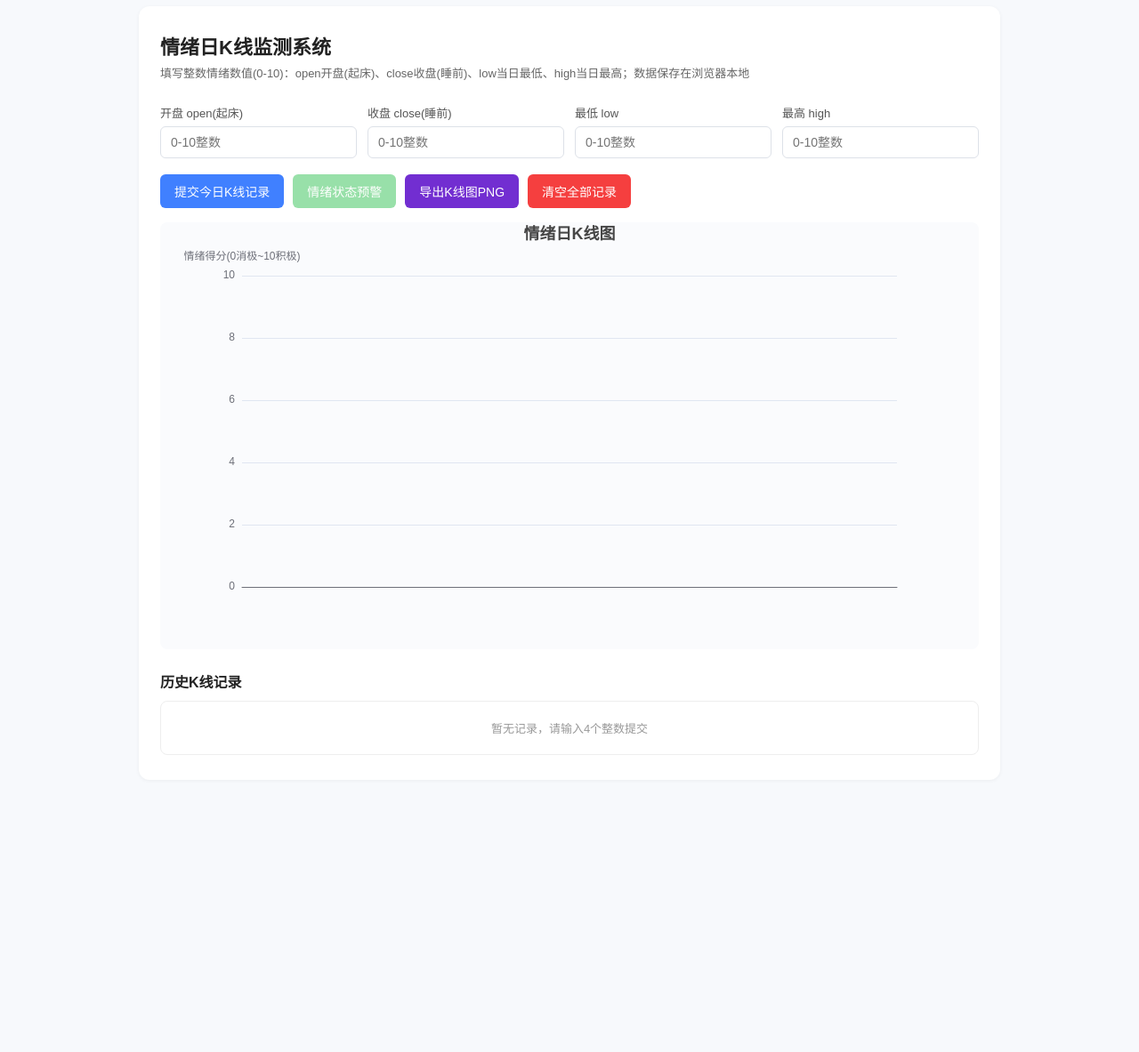
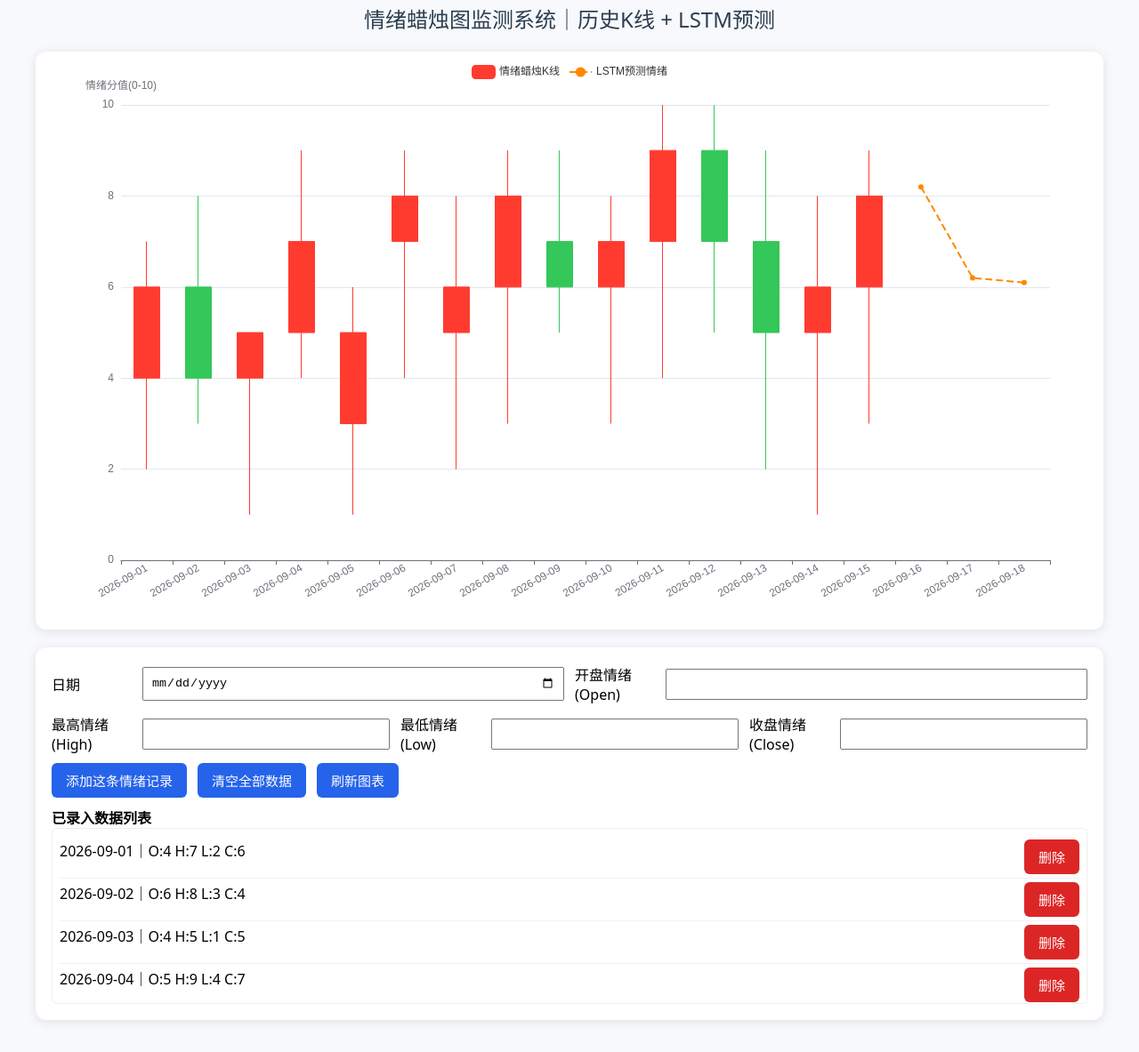
Before and after one commit to liwanning-nk/emotion, a plain HTML site: page index.html in a window 1280 px wide. Shown: the part 17-1200 px from the top of the page at 89% size. Before the commit the page ends 918 px from the top, so only its background shows below. Drawn offline with nearby package versions, Linux system fonts and the light colour scheme.

Commit message:
Update index.html

```diff
--- a/index.html
+++ b/index.html
@@ -2,372 +2,214 @@
 <html lang="zh-CN">
 <head>
     <meta charset="UTF-8">
-    <meta name="viewport" content="width=device-width, initial-scale=1.0">
-    <title>情绪日K线监测系统</title>
-    <script src="https://cdn.jsdelivr.net/npm/vue@3.5.13/dist/vue.global.prod.js"></script>
+    <title>情绪蜡烛图监测系统</title>
     <script src="https://cdn.jsdelivr.net/npm/echarts@5.4.3/dist/echarts.min.js"></script>
     <style>
-        * {
-            margin: 0;
-            padding: 0;
-            box-sizing: border-box;
-        }
-        body {
-            font-family: "PingFang SC", "Microsoft YaHei", sans-serif;
-            background-color: #f7f9fc;
-            color: #222;
-            padding: 24px 16px;
-            max-width: 1000px;
-            margin: 0 auto;
-        }
-        .wrap {
-            background: #ffffff;
-            border-radius: 12px;
-            padding: 28px 24px;
-            box-shadow: 0 1px 4px rgba(0,0,0,0.05);
-        }
-        h1 {
-            font-size: 22px;
-            font-weight: 600;
-            margin-bottom: 6px;
-        }
-        .desc {
-            font-size: 13px;
-            color: #666;
-            margin-bottom: 24px;
-            line-height: 1.5;
-        }
-        .input-group {
-            display: grid;
-            grid-template-columns: repeat(4, 1fr);
-            gap: 12px;
-            margin-bottom: 18px;
-        }
-        @media (max-width: 768px) {
-            .input-group {
-                grid-template-columns: repeat(2,1fr);
-            }
-        }
-        .input-item {
-            display: flex;
-            flex-direction: column;
-            gap: 6px;
-        }
-        .input-item label {
-            font-size: 13px;
-            color: #555;
-        }
-        input {
-            padding: 9px 11px;
-            border: 1px solid #dde1e8;
-            border-radius: 6px;
-            font-size: 14px;
-        }
-        input:focus {
-            outline: none;
-            border-color: #4080ff;
-        }
-        .btn-bar {
-            display: flex;
-            gap: 10px;
-            flex-wrap: wrap;
-            margin-bottom: 16px;
-        }
-        button {
-            padding: 9px 16px;
-            border: none;
-            border-radius: 6px;
-            font-size: 14px;
-            cursor: pointer;
-        }
-        .btn-submit {background:#4080ff; color:#fff;}
-        .btn-predict {background:#00b42a; color:#fff;}
-        .btn-export {background:#722ed1; color:#fff;}
-        .btn-clear {background:#f53f3f; color:#fff;}
-        button:disabled {opacity:0.4; cursor:default;}
-        .tip-msg {
-            padding:10px 12px;
-            border-radius:6px;
-            font-size:13px;
-        }
-        .loading {color:#4080ff; text-align:center;}
-        .error {background:#fff2f2;color:#f53f3f;}
-        .warn-card {
-            padding:16px;
-            border-radius:8px;
-            margin-bottom:20px;
-        }
-        .warn-low {background:#fff2f2; border:1px solid #f53f3f; color:#c92c2c;}
-        .warn-normal {background:#f0f7ff; border:1px solid #4080ff; color:#1d53d9;}
-        .warn-high {background:#fff7e6; border:1px solid #ff7d00; color:#d46b08;}
-        .warn-card h4 {
-            font-size:15px;
-            margin-bottom:8px;
-        }
-        .warn-card p {
-            font-size:14px;
-            margin:4px 0;
-        }
-        .chart-box {
-            width:100%;
-            height:480px;
-            border-radius:8px;
-            background:#fafbfd;
-            margin-bottom:24px;
-        }
-        .history-title {
-            font-size:16px;
-            margin-bottom:10px;
-        }
-        .history-list {
-            max-height:280px;
-            overflow-y:auto;
-            border:1px solid #eee;
-            border-radius:8px;
-        }
-        .history-item {
-            padding:10px 12px;
-            border-bottom:1px solid #f3f4f6;
-            font-size:14px;
-        }
-        .history-item:last-child {border-bottom:none;}
-        .empty-tip {
-            padding:20px;
-            text-align:center;
-            color:#999;
-            font-size:13px;
-        }
+        body{margin:0;padding:20px;background:#f7f9fc;font-family:system-ui}
+        .container{max-width:1200px;margin:0 auto}
+        .title{text-align:center;font-size:24px;margin-bottom:20px;color:#2c3e50}
+        #chart{width:100%;height:650px;background:#fff;border-radius:12px;box-shadow:0 2px 12px #0000001a;margin-bottom:20px}
+        .input-box{background:#fff;padding:18px;border-radius:12px;box-shadow:0 2px 12px #0000001a;margin-bottom:16px}
+        .row{display:flex;gap:12px;flex-wrap:wrap;margin-bottom:10px;align-items:center}
+        label{width:90px}
+        input{padding:8px;flex:1;min-width:120px}
+        button{padding:9px 16px;border:none;border-radius:6px;background:#2563eb;color:#fff;font-size:15px;cursor:pointer}
+        button.del{background:#dc2626}
+        .list-title{margin-top:10px;font-weight:bold}
+        #dataList{max-height:180px;overflow-y:auto;border:1px solid #eee;padding:8px;border-radius:6px}
+        .item{padding:4px 0;border-bottom:1px solid #f1f1f1;display:flex;justify-content:space-between}
     </style>
 </head>
 <body>
-<div id="app">
-    <div class="wrap">
-        <h1>情绪日K线监测系统</h1>
-        <p class="desc">填写整数情绪数值(0‑10)：open开盘(起床)、close收盘(睡前)、low当日最低、high当日最高；数据保存在浏览器本地</p >
+<div class="container">
+    <div class="title">情绪蜡烛图监测系统｜历史K线 + LSTM预测</div>
+    <div id="chart"></div>
 
-        <div class="input-group">
-            <div class="input-item">
-                <label>开盘 open(起床)</label>
-                <input v-model.number="openVal" type="number" min="0" max="10" step="1" placeholder="0‑10整数">
+    <div class="input-box">
+        <div class="row">
+            <label>日期</label>
+            <input type="date" id="inDate">
+            <label>开盘情绪(Open)</label>
+            <input type="number" min="0" max="10" step="0.1" id="inOpen">
         </div>
-            <div class="input-item">
-                <label>收盘 close(睡前)</label>
-                <input v-model.number="closeVal" type="number" min="0" max="10" step="1" placeholder="0‑10整数">
+        <div class="row">
+            <label>最高情绪(High)</label>
+            <input type="number" min="0" max="10" step="0.1" id="inHigh">
+            <label>最低情绪(Low)</label>
+            <input type="number" min="0" max="10" step="0.1" id="inLow">
+            <label>收盘情绪(Close)</label>
+            <input type="number" min="0" max="10" step="0.1" id="inClose">
         </div>
-            <div class="input-item">
-                <label>最低 low</label>
-                <input v-model.number="lowVal" type="number" min="0" max="10" step="1" placeholder="0‑10整数">
+        <div class="row">
+            <button id="btnAdd">添加这条情绪记录</button>
+            <button id="btnClear">清空全部数据</button>
+            <button id="btnRender">刷新图表</button>
         </div>
-            <div class="input-item">
-                <label>最高 high</label>
-                <input v-model.number="highVal" type="number" min="0" max="10" step="1" placeholder="0‑10整数">
-            </div>
-        </div>
-
-        <div class="btn-bar">
-            <button class="btn-submit" @click="addRecord" :disabled="loading">提交今日K线记录</button>
-            <button class="btn-predict" @click="doWarn" :disabled="loading || recordList.length < 3">情绪状态预警</button>
-            <button class="btn-export" @click="exportChart">导出K线图PNG</button>
-            <button class="btn-clear" @click="clearAll">清空全部记录</button>
-        </div>
-
-        <div v-if="loading" class="tip-msg loading">处理中...</div>
-        <div v-if="errorMsg" class="tip-msg error">{{errorMsg}}</div>
-
-        <div v-if="warnResult" :class="['warn-card', warnResult.cssClass]">
-            <h4>🔔 情绪预警：{{warnResult.status}}</h4>
-            <p>{{warnResult.tip}}</p >
-            <p style="font-size:12px;opacity:0.8;margin-top:6px">基于历史情绪变化分析，仅供参考</p >
-        </div>
-
-        <div class="chart-box" ref="chartRef"></div>
-
-        <h3 class="history-title">历史K线记录</h3>
-        <div class="history-list">
-            <div class="history-item" v-for="r in recordList" :key="r.id">
-                <div>日期：{{r.date}}</div>
-                <div>open:{{r.open}} | close:{{r.close}} | low:{{r.low}} | high:{{r.high}}</div>
-            </div>
-            <div v-if="recordList.length===0" class="empty-tip">暂无记录，请输入4个整数提交</div>
-        </div>
+        <div class="list-title">已录入数据列表</div>
+        <div id="dataList"></div>
     </div>
 </div>
 
 <script>
-const {createApp, ref, onMounted, onUnmounted, nextTick} = Vue;
+const myChart = echarts.init(document.getElementById('chart'));
+const STORAGE_KEY = "emotion_records";
 
-createApp({
-    setup(){
-        const openVal = ref(null);
-        const closeVal = ref(null);
-        const lowVal = ref(null);
-        const highVal = ref(null);
-        const recordList = ref([]);
-        const klineData = ref([]);
-        const loading = ref(false);
-        const errorMsg = ref("");
-        const warnResult = ref(null);
-        const chartRef = ref(null);
-        let myChart = null;
+// 读取本地存储
+function loadLocal(){
+    const str = localStorage.getItem(STORAGE_KEY);
+    if(str) return JSON.parse(str);
+    // 默认示例数据
+    return [
+        ["2026-09-01", 4, 7, 2, 6],
+        ["2026-09-02", 6, 8, 3, 4],
+        ["2026-09-03", 4, 5, 1, 5],
+        ["2026-09-04", 5, 9, 4, 7],
+        ["2026-09-05", 3, 6, 1, 5],
+        ["2026-09-06", 7, 9, 4, 8],
+        ["2026-09-07", 5, 8, 2, 6],
+        ["2026-09-08", 6, 9, 3, 8],
+        ["2026-09-09", 7, 9, 5, 6],
+        ["2026-09-10", 6, 8, 3, 7],
+        ["2026-09-11", 7, 10, 4, 9],
+        ["2026-09-12", 9, 10, 5, 7],
+        ["2026-09-13", 7, 9, 2, 5],
+        ["2026-09-14", 5, 8, 1, 6],
+        ["2026-09-15", 6, 9, 3, 8]
+    ];
+}
+function saveLocal(arr){
+    localStorage.setItem(STORAGE_KEY, JSON.stringify(arr));
+}
 
-        // 渲染图表，必须等DOM就绪
+let emotionRecords = loadLocal();
+
+// 模拟LSTM预测
+function getPredict(records) {
+    const lastDate = new Date(records[records.length - 1][0]);
+    const pred = [];
+    for(let i=1;i<=3;i++){
+        const d = new Date(lastDate);
+        d.setDate(d.getDate()+i);
+        const ds = d.toISOString().slice(0,10);
+        const val = Math.min(10, Math.max(0, 6 + Math.random()*3));
+        pred.push([ds, Number(val.toFixed(1))]);
+    }
+    return pred;
+}
+
+// 渲染数据列表
+function renderList(){
+    const dom = document.getElementById("dataList");
+    dom.innerHTML = "";
+    emotionRecords.forEach((r, idx)=>{
+        const div = document.createElement("div");
+        div.className = "item";
+        div.innerHTML = `<span>${r[0]}｜O:${r[1]} H:${r[2]} L:${r[3]} C:${r[4]}</span>
+        <button class="del" onclick="delItem(${idx})">删除</button>`;
+        dom.appendChild(div);
+    })
+}
+
+window.delItem = function(idx){
+    emotionRecords.splice(idx,1);
+    saveLocal(emotionRecords);
+    renderList();
+    renderChart();
+}
+
+// 绘制图表
 function renderChart(){
-            if(!myChart) return;
+    const raw = emotionRecords;
+    const pred = getPredict(raw);
+
+    const dates = raw.map(item=>item[0]);
+    const predDates = pred.map(item=>item[0]);
+    const allX = [...dates, ...predDates];
+
+    // ECharts candle格式：[open, close, low, high]
+    const candleData = raw.map(d => [d[1], d[4], d[3], d[2]]);
+
     const option = {
-                title:{text:"情绪日K线图",left:"center"},
-                tooltip:{
-                    trigger:"axis",
-                    formatter: function(params){
-                        const d = params[0].data;
-                        return `日期：${d[0]}<br/>开盘(起床):${d[1]}<br/>收盘(睡前):${d[2]}<br/>最低:${d[3]}<br/>最高:${d[4]}`;
+        tooltip: {
+            trigger: 'axis',
+            axisPointer: { type: 'cross' }
+        },
+        legend: {
+            data: ['情绪蜡烛K线', 'LSTM预测情绪'],
+            top: 10
+        },
+        grid: { left: '8%', right: '5%', bottom: '12%' },
+        xAxis: {
+            type: 'category',
+            data: allX,
+            axisLabel: { rotate: 30 }
+        },
+        yAxis: {
+            type: 'value',
+            name: '情绪分值(0‑10)',
+            min: 0,
+            max: 10
+        },
+        series: [
+            {
+                name: '情绪蜡烛K线',
+                type: 'candlestick',
+                data: candleData,
+                itemStyle: {
+                    color: '#ff3b30',
+                    color0: '#34c759',
+                    borderColor: '#ff3b30',
+                    borderColor0: '#34c759'
                 }
             },
-                xAxis:{type:"category",data:klineData.value.map(i=>i[0]),axisLabel:{rotate:30}},
-                yAxis:{type:"value",min:0,max:10,name:"情绪得分(0消极~10积极)"},
-                series:[{
-                    name:"情绪K线",
-                    type:"candlestick",
-                    data:klineData.value,
-                    itemStyle:{color:"#00b42a",color0:"#f53f3f"}
-                }]
+            {
+                name: 'LSTM预测情绪',
+                type: 'line',
+                data: (()=>{
+                    let arr = Array(raw.length).fill(null);
+                    pred.forEach(p=>arr.push(p[1]));
+                    return arr;
+                })(),
+                symbol: 'circle',
+                symbolSize: 6,
+                lineStyle:{color:'#ff8800',type:'dashed',width:2},
+                itemStyle:{color:'#ff8800'}
+            }
+        ]
     };
     myChart.setOption(option);
 }
 
-        function rebuildKline(){
-            const arr = [];
-            for(let r of recordList.value){
-                arr.push([r.date, r.open, r.close, r.low, r.high]);
+// 添加记录
+document.getElementById("btnAdd").onclick = ()=>{
+    const date = document.getElementById("inDate").value;
+    const o = parseFloat(document.getElementById("inOpen").value);
+    const h = parseFloat(document.getElementById("inHigh").value);
+    const l = parseFloat(document.getElementById("inLow").value);
+    const c = parseFloat(document.getElementById("inClose").value);
+    if(!date || isNaN(o)||isNaN(h)||isNaN(l)||isNaN(c)){
+        alert("请填写完整数值，0‑10之间");
+        return;
     }
-            klineData.value = arr;
-            // 关键：nextTick等待DOM更新完毕再画图
-            nextTick(()=>{
+    emotionRecords.push([date, o, h, l, c]);
+    saveLocal(emotionRecords);
+    renderList();
     renderChart();
-            })
 }
 
-        function loadFromStorage(){
-            const raw = localStorage.getItem("emotion_kline_records");
-            if(raw){
-                recordList.value = JSON.parse(raw);
-            }
-            rebuildKline();
+document.getElementById("btnClear").onclick = ()=>{
+    emotionRecords = [];
+    saveLocal(emotionRecords);
+    renderList();
+    renderChart();
 }
 
-        function saveToStorage(){
-            localStorage.setItem("emotion_kline_records", JSON.stringify(recordList.value));
-        }
+document.getElementById("btnRender").onclick = renderChart;
 
-        // 情绪预警分析：只输出状态文本，不预测K线数值
-        function emotionWarn(records){
-            const closes = records.map(x=>x.close);
-            const avg = closes.reduce((s,v)=>s+v,0)/closes.length;
-            const last = closes[closes.length-1];
-            const trend = last - closes[closes.length-2];
-
-            let status, tip, cssClass;
-            if(avg <= 3){
-                status = "低迷状态";
-                tip = "近期情绪整体偏低，建议多休息，减少内耗，必要时寻求倾诉。";
-                cssClass = "warn-low";
-            }else if(avg >=7){
-                status = "亢奋状态";
-                tip = "情绪处于高位，容易冲动疲惫，注意控制压力，避免过度消耗。";
-                cssClass = "warn-high";
-            }else{
-                status = "平稳状态";
-                tip = "情绪波动适中，整体状态稳定，继续保持即可。";
-                cssClass = "warn-normal";
-            }
-            // 叠加趋势提示
-            if(trend < -2){
-                tip += " 注意：近期情绪有明显下滑趋势。";
-            }else if(trend > 2){
-                tip += " 注意：近期情绪有明显抬升趋势。";
-            }
-            return {status,tip,cssClass};
-        }
-
-        const addRecord = async ()=>{
-            if(openVal.value===null || closeVal.value===null || lowVal.value===null || highVal.value===null){
-                errorMsg.value="请完整填写open、close、low、high四个整数";
-                return;
-            }
-            const o = Number(openVal.value);
-            const c = Number(closeVal.value);
-            const l = Number(lowVal.value);
-            const h = Number(highVal.value);
-            if(l>o || l>c || h<o || h<c){
-                errorMsg.value="校验错误：low必须≤open/close；high必须≥open/close";
-                return;
-            }
-            loading.value=true;
-            errorMsg.value="";
-            const today = new Date().toLocaleDateString("zh‑CN");
-            const newRec = {
-                id:Date.now(),
-                date: today,
-                open: o,
-                close: c,
-                low: l,
-                high: h
-            };
-            recordList.value.push(newRec);
-            saveToStorage();
-            rebuildKline();
-            openVal.value=null;
-            closeVal.value=null;
-            lowVal.value=null;
-            highVal.value=null;
-            warnResult.value=null;
-            loading.value=false;
-        }
-
-        const doWarn = ()=>{
-            loading.value=true;
-            errorMsg.value="";
-            try{
-                const res = emotionWarn(recordList.value);
-                warnResult.value = res;
-            }catch(e){
-                errorMsg.value = "预警分析失败：" + e.message;
-            }finally{
-                loading.value=false;
-            }
-        }
-
-        const clearAll = ()=>{
-            localStorage.removeItem("emotion_kline_records");
-            recordList.value=[];
-            klineData.value=[];
-            warnResult.value=null;
-            rebuildKline();
-        }
-
-        const exportChart = ()=>{
-            const url = myChart.getDataURL({type:"png",pixelRatio:2});
-            const a = document.createElement("a");
-            a.href=url;
-            a.download="情绪日K线.png";
-            a.click();
-        }
-
-        onMounted(()=>{
-            myChart = echarts.init(chartRef.value);
-            loadFromStorage();
-            window.addEventListener('resize',()=>myChart?.resize());
-        })
-        onUnmounted(()=>{
-            myChart?.dispose();
-        })
-
-        return {
-            openVal,closeVal,lowVal,highVal,
-            recordList, klineData, loading, errorMsg, warnResult, chartRef,
-            addRecord, doWarn, clearAll, exportChart
-        }
-    }
-}).mount("#app");
+// 初始化
+renderList();
+renderChart();
+window.addEventListener('resize',()=>myChart.resize());
 </script>
 </body>
 </html>
```
Lines whose indentation alone changed are shown as unchanged.
